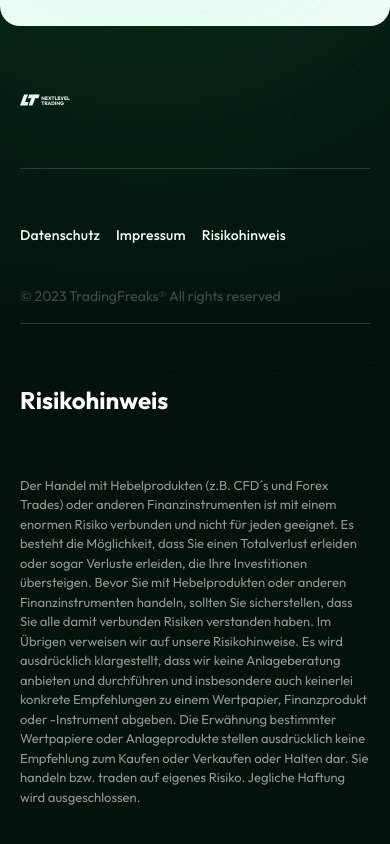
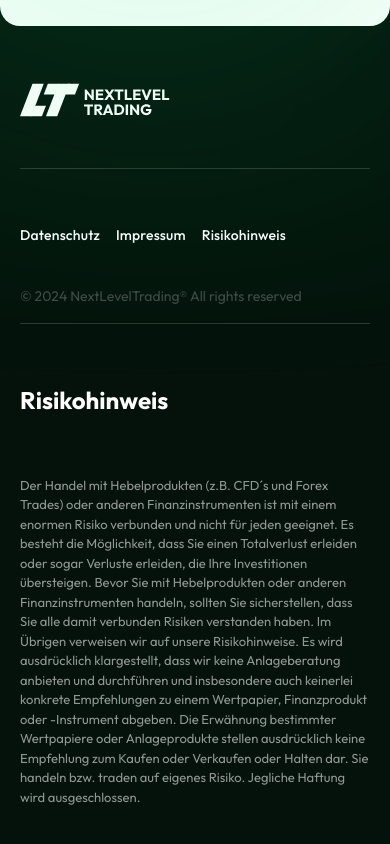
Before and after one commit to Simmons9/nextleveltrading, a Next.js app: page / in a window 390 px wide. Shown: the part 10447-11291 px from the top of the page. Built offline with nearby package versions, Linux system fonts and the light colour scheme; no server answers.

Commit message:
copyright text

```diff
--- a/app/components/Home.jsx
+++ b/app/components/Home.jsx
@@ -913,7 +913,7 @@ function Home() {
 
   {/* Right Copyright Text */}
   <div className="text text-[#ffffff3d] text-[14px] md:text-[12px] ">
-    © 2023 TradingFreaks® All rights reserved
+    © 2024 NextLevelTrading® All rights reserved
   </div>
 </div>
     <div className="content flex flex-col py-4 mt-[3rem] md:mt-[5rem]">
--- a/app/globals.css
+++ b/app/globals.css
@@ -42,7 +42,7 @@ body {
     }
 
     .left-images img {
-      width: 50px;
+      width: 150px;
       height: 40px;
     }
 
```
